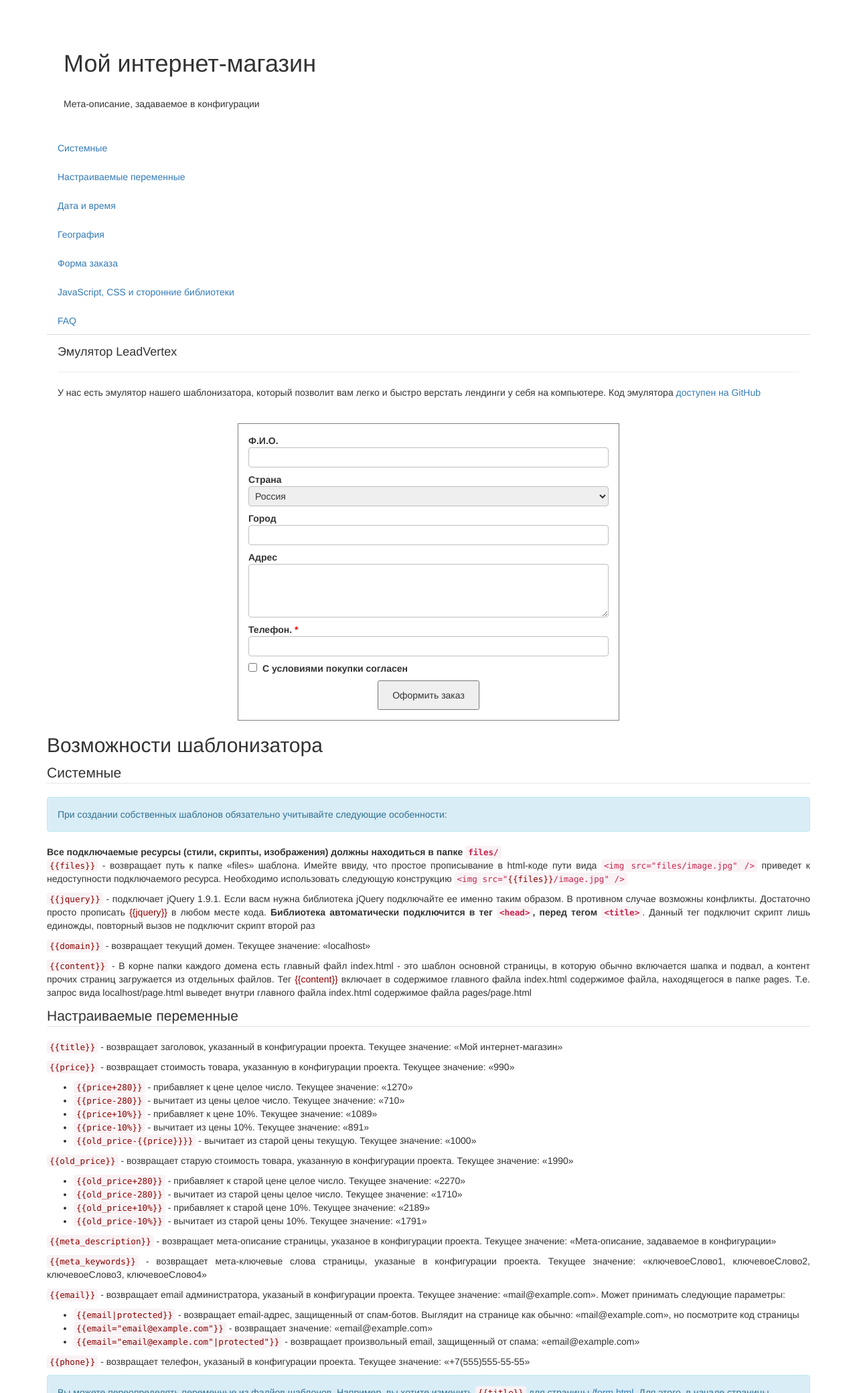
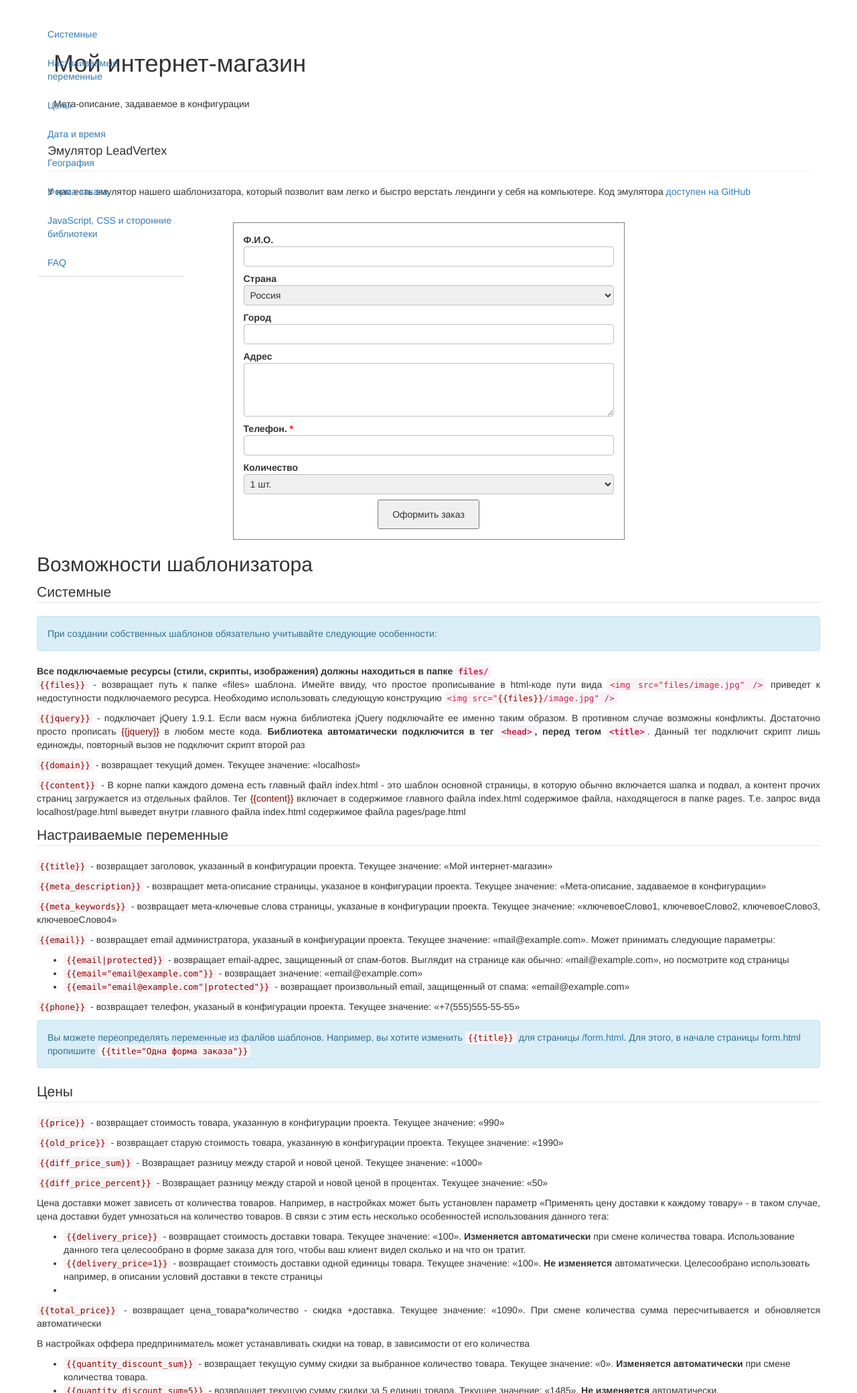
Before and after one commit to tomem2014/leadvertex_emulator, a PHP site: page / in a window 1280 px wide. Shown: the top 2080 px of the page at 67% size. Run offline with PHP 8.4, Linux system fonts and the light colour scheme; data that the repository does not hold is empty; some libraries are stand-ins or nearby versions.

Commit message:
Версия 2.3

```diff
--- a/Renderer.php
+++ b/Renderer.php
@@ -8,8 +8,10 @@ class Renderer {
   protected $scripts = array();
 
   private $_html;
+  private $_price;
+  private $_oldPrice;
 
-  const VERSION = 2.22;
+  const VERSION = 2.3;
 
   function __construct($data = array(), $fields = array(), $form = array(), $buttonText = 'Оформить заказ')
   {
@@ -150,6 +152,20 @@ class Renderer {
       'title' => 'Мой интернет-магазин',
       'old_price' => 1990,
       'price' => 990,
+      'delivery_price' => 100,
+      'delivery_for_each' => true,
+      'quantity' => 1,
+      // Количество товара => array('discount' => скидка_в_процентах, 'round'=>bool_округлять)
+      'discount' => array(
+        2 => array(
+          'discount' => 20,
+          'round' => true,
+        ),
+        3 => array(
+          'discount' => 30,
+          'round' => true,
+        ),
+      ),
       'meta_keywords' => 'ключевоеСлово1, ключевоеСлово2, ключевоеСлово3, ключевоеСлово4',
       'meta_description' => 'Мета-описание, задаваемое в конфигурации',
     );
@@ -159,7 +175,8 @@ class Renderer {
       'year' => date('Y'),
     );
     $this->data = array_merge($data_default, $data, $data_system);
-
+    $this->_oldPrice = $this->data['old_price'];
+    $this->_price = $this->data['price'];
     $this->fields = empty($fields) ? array_keys($this->form) : $fields;
 
     $this->buttonText = $buttonText;
@@ -198,7 +215,7 @@ class Renderer {
       $html.='<div class="lv-row lv-row-'.$field.' '.($type == 'checkbox' ? 'lv-row-checkbox' : 'lv-row-input').$errorClass.'" data-name="'.$field.'" data-required="'.(int)$required.'">';
       if ($type == 'checkbox') {
         $html.='<div class="lv-label">';
-        $html.='<input name="Order['.$field.']" id="lv-form'.$number.'-'.$field.'" value="1" type="checkbox" data-required="'.(int)$required.'">';
+        $html.='<input name="Order['.$field.']" id="lv-form'.$number.'-'.$field.'" value="1" type="checkbox" class="lv-input-'.$field.'" data-required="'.(int)$required.'">';
         $html.='<label for="lv-form'.$number.'-'.$field.'">С условиями покупки согласен</label>';
         $html.='</div>';
       }
@@ -207,7 +224,7 @@ class Renderer {
         $html.='<div class="lv-field">';
 
         if ($type == 'dropdown') {
-          $html.='<select data-label="'.$name.'" name="Order['.$field.']" id="lv-form'.$number.'-'.$field.'" data-required="'.(int)$required.'">';
+          $html.='<select data-label="'.$name.'" name="Order['.$field.']" id="lv-form'.$number.'-'.$field.'" class="lv-input-'.$field.'" data-required="'.(int)$required.'">';
           $items = explode(',',$pattern);
           foreach ($items as $item) {
             $item = trim($item);
@@ -216,8 +233,8 @@ class Renderer {
           }
           $html.='</select>';
         }
-        elseif ($type == 'string') $html.='<input data-label="'.$name.'" name="Order['.$field.']" id="lv-form'.$number.'-'.$field.'" type="text" maxlength="255" data-required="'.(int)$required.'"/>';
-        elseif ($type == 'text') $html.='<textarea data-label="'.$name.'" name="Order['.$field.']" id="lv-form'.$number.'-'.$field.'" data-required="'.(int)$required.'"></textarea>';
+        elseif ($type == 'string') $html.='<input data-label="'.$name.'" name="Order['.$field.']" id="lv-form'.$number.'-'.$field.'" class="lv-input-'.$field.'" type="text" maxlength="255" data-required="'.(int)$required.'"/>';
+        elseif ($type == 'text') $html.='<textarea data-label="'.$name.'" name="Order['.$field.']" id="lv-form'.$number.'-'.$field.'" class="lv-input-'.$field.'" data-required="'.(int)$required.'"></textarea>';
 
         $html.='</div>';
       }
@@ -247,6 +264,21 @@ class Renderer {
     );
     return $mArray[$month];
   }
+  private function calcDiscount($quantity = null)
+  {
+    $discount = $this->data['discount'];
+    ksort($discount);
+    if (empty($discount)) $discount = [['discount' => 0, 'round' => false]];
+    if ($quantity === null) return $discount;
+    if (isset($discount[$quantity])) return $discount[$quantity];
+    else {
+      $keys = array_keys($discount);
+      if (empty($keys)) return ['discount' => 0, 'round' => false];
+      foreach ($keys as $value) if ($quantity >= $value) $index = $value; else break;
+      if (isset($index)) return $discount[$index];
+      else return ['discount' => 0, 'round' => false];
+    }
+  }
 
   private function tagJquery()
   {
@@ -265,7 +297,40 @@ class Renderer {
             if ($matches[1] == '-') $price = $price - $sum;
             else $price = $price + $sum;
           }
+          if ($tag == 'total_price') $price = '<span class="lv-total-price">'.$price.'</span>';
           $this->_html = str_ireplace($matches[0], $price, $this->_html);
+        }
+      }
+  }
+  private function tagDeliveryPrice()
+  {
+    if (preg_match_all('~(?:\{\{delivery_price(?:=(\d+))?\}\})~ui', $this->_html, $matches_all, PREG_SET_ORDER) > 0) {
+        foreach ($matches_all as $matches) {
+          $isSetQuantity = isset($matches[1]) && !empty($matches[1]);
+          $price = $isSetQuantity ? ($this->data['delivery_for_each'] ? $this->data['delivery_price']*$matches[1] : $this->data['delivery_price']) : $this->data['delivery_price'];
+          if ($isSetQuantity) $replace = $price;
+          else $replace = '<span class="lv-delivery-price">'.$price.'</span>';
+          $this->_html = str_ireplace($matches[0], $replace, $this->_html);
+        }
+      }
+  }
+  private function tagDiffPrice()
+  {
+    $diff = $this->_oldPrice-$this->_price;
+    $this->_html = str_ireplace('{{diff_price_sum}}',$diff,$this->_html);
+    $this->_html = str_ireplace('{{diff_price_percent}}',round(100-$this->_price/($this->_oldPrice/100)),$this->_html);
+  }
+  private function tagQuantityDiscount(){
+    if (preg_match_all('~(?:\{\{quantity_discount_(sum|percent)(?:=(\d+))?\}\})~ui', $this->_html, $matches_all, PREG_SET_ORDER) > 0) {
+        foreach ($matches_all as $matches) {
+          $matches[1] = strtolower($matches[1]);
+          $isSetQuantity = isset($matches[2]) && !empty($matches[2]);
+          $quantity = $isSetQuantity ? (int)$matches[2] : $this->data['quantity'];
+          $discount = $this->calcDiscount($quantity)['discount'];
+          if ($matches[1] == 'sum') $discount = round($this->_price*$quantity/100*$discount);
+          if ($isSetQuantity) $replace = $discount;
+          else $replace = '<span class="lv-quantity-discount-'.$matches[1].'">'.$discount.'</span>';
+          $this->_html = str_ireplace($matches[0], $replace, $this->_html);
         }
       }
   }
@@ -314,6 +379,20 @@ class Renderer {
       $this->registerFile('/assets/placeholders.min.js');
       $this->registerFile('/assets/formHelper.js');
       $this->registerFile('/assets/form.css');
+    }
+    if (!isset($this->scripts['JS-CDATA'])) {
+      $script = '<script type="text/javascript">'."\n";
+      $script.= 'if (!window.leadvertex.selling) window.leadvertex.selling = {};'."\n";
+      $script.= 'window.leadvertex.selling.discount = '.json_encode($this->calcDiscount()).';'."\n";
+      $script.= 'if (!window.leadvertex.selling.delivery) window.leadvertex.selling.delivery = {};'."\n";
+      $script.= 'window.leadvertex.selling.delivery.price = '.$this->data['delivery_price'].";\n";
+      $script.= 'window.leadvertex.selling.delivery.for_Each = '.$this->data['delivery_for_each'].";\n";
+      $script.= 'if (!window.leadvertex.selling.price) window.leadvertex.selling.price = {};'."\n";
+      $script.= 'window.leadvertex.selling.price.price = '.$this->data['price'].";\n";
+      $script.= 'window.leadvertex.selling.price.old = '.$this->data['old_price'].";\n";
+      $script.= '</script>'."\n";
+      if (preg_match('~<body[^>]*>~',$this->_html,$matches)) $this->_html = str_replace($matches[0],$matches[0].$script,$this->_html);
+      $this->scripts['JS-CDATA'] = 'JS-CDATA';
     }
   }
   private function tagGeo()
@@ -382,6 +461,10 @@ class Renderer {
     $this->tagCountdownJs();
     $this->tagPrice('price',$this->data['price']);
     $this->tagPrice('oldPrice|old_price',$this->data['old_price']);
+    $this->tagPrice('total_price',$this->data['price']*$this->data['quantity']);
+    $this->tagDiffPrice();
+    $this->tagDeliveryPrice();
+    $this->tagQuantityDiscount();
     $this->tagFromTo();
     $this->tagOnlyTo();
     $this->tagGeo();
@@ -392,7 +475,7 @@ class Renderer {
     $this->tagForm();
     $this->tagUserVars($this->data);
 
-    foreach ($this->data as $key => $value) if (gettype($value) != 'object') $this->_html = str_ireplace('{{' . $key . '}}', $value, $this->_html);
+    foreach ($this->data as $key => $value) if (!in_array(gettype($value),['object','array'])) $this->_html = str_ireplace('{{' . $key . '}}', $value, $this->_html);
     echo $this->_html;
   }
 }
--- a/assets/formHelper.js
+++ b/assets/formHelper.js
@@ -1,4 +1,9 @@
 if (!window.leadvertex) window.leadvertex = {};
+if (!window.leadvertex.selling) window.leadvertex.selling = {};
+if (!window.leadvertex.selling.delivery) window.leadvertex.selling.delivery = {};
+if (!window.leadvertex.selling.discount) window.leadvertex.selling.discount = {};
+if (!window.leadvertex.selling.price) window.leadvertex.selling.price = {};
+
 window.leadvertex.form = {};
 
 window.leadvertex.form.label = function(field,name,form){
@@ -84,6 +89,50 @@ $(document).ready(function(){
         else field = 'div.lv-row-'+field;
         var $element = $('#lv-form'+form+' '+field);
         if (position == 'before') $element.before($(e));
-        else $element.after($(e));
+        if (position == 'after') $element.after($(e));
     });
+
+    var $quantity = $('.lv-input-quantity');
+    $quantity.change(function(){
+        var quantity = parseInt($(this).val());
+        var deliveryObject = window.leadvertex.selling.delivery;
+        var discountObject = window.leadvertex.selling.discount;
+
+        // Доставка
+        var deliveryPrice = parseInt(deliveryObject['price']);
+        var delivery;
+        if (deliveryObject['for_Each']) {
+            delivery = deliveryPrice * quantity;
+            $('.lv-delivery-price').text(delivery);
+        } else delivery = deliveryPrice;
+
+        //Итого
+        var price = parseInt(window.leadvertex.selling.price['price']);
+        var discountPercent = 0;
+        var discountRound = true;
+        if (discountObject[quantity]) {
+            discountPercent = discountObject[quantity]['discount'];
+            discountRound = discountObject[quantity]['round'];
+        } else {
+            var index = -1;
+            for (var i in discountObject) if (quantity>=i) {
+                index = i;
+            } else break;
+            if (index == -1) {
+                discountPercent = 0;
+                discountRound = true;
+            } else {
+                discountPercent = discountObject[index]['discount'];
+                discountRound = discountObject[index]['round'];
+            }
+        }
+        var newPrice = parseFloat((price * quantity / 100) * (100-discountPercent)).toFixed(2);
+        var discountSum = price*quantity-newPrice;
+        price = newPrice;
+        if (discountRound) price = Math.round(price);
+        $('.lv-quantity-discount-sum').text(parseInt(discountSum));
+        $('.lv-quantity-discount-percent').text(parseInt(discountPercent));
+        $('.lv-total-price').text(parseInt(delivery)+parseFloat(price));
+    });
+    $quantity.change();
 });
--- a/config.php
+++ b/config.php
@@ -4,6 +4,20 @@ $config = array(
   'title' => 'Мой интернет-магазин',
   'old_price' => 1990,
   'price' => 990,
+  'delivery_price' => 100,
+  'delivery_for_each' => true,
+  'quantity' => 1,
+  // Количество товара => array('discount' => скидка_в_процентах, 'round'=>bool_округлять)
+  'discount' => array(
+    2 => array(
+      'discount' => 20,
+      'round' => true,
+    ),
+    3 => array(
+      'discount' => 30,
+      'round' => true,
+    ),
+  ),
   'phone' => '+7(555)555-55-55',
   'email' => 'mail@example.com',
   'meta_keywords' => 'ключевоеСлово1, ключевоеСлово2, ключевоеСлово3, ключевоеСлово4',
@@ -159,4 +173,4 @@ $form = array(
 $buttonText = 'Оформить заказ';
 
 //Какие поля и в каком порядке будут отображены на форме
-$fields = array('fio','country','city','address','phone','checkboxPersonalData');
+$fields = array('fio','country','city','address','phone','quantity');
--- a/template/files/style.css
+++ b/template/files/style.css
@@ -24,7 +24,12 @@ span.special:after {
 }
 
 #navbar-left {
-    position: relative
+    position: relative;
+}
+
+#navbar-left>ul {
+    width: 220px;
+    position: fixed;
 }
 
 .lv-order-form {
--- a/template/index.html
+++ b/template/index.html
@@ -6,7 +6,6 @@
     <meta name="description" content="{{meta_description}}">
     <meta name="keywords" content="{{meta_keywords}}">
     <link rel="stylesheet" href="//yandex.st/bootstrap/2.3.2/css/bootstrap.min.css"/>
-    <link rel="stylesheet" href="//yandex.st/bootstrap/2.3.2/css/bootstrap-responsive.min.css"/>
     <link rel="stylesheet" href="//yandex.st/highlightjs/8.0/styles/github.min.css">
     <link rel="stylesheet" href="{{files}}/style.css"/>
     <title>{{page}} - {{title}}</title>
@@ -18,18 +17,12 @@
 </head>
 <body>
 <div class="container">
-
-    <div class="hero-unit">
-        <h1>{{title}}</h1><br>
-
-        <p>{{meta_description}}</p>
-    </div>
-
-    <div class="row-fluid">
+    <div class="row">
         <div class="span3" id="navbar-left">
             <ul class="nav nav-tabs nav-stacked">
                 <li><a href="/index.html#system">Системные</a></li>
                 <li><a href="/index.html#variables">Настраиваемые переменные</a></li>
+                <li><a href="/index.html#prices">Цены</a></li>
                 <li><a href="/index.html#datetime">Дата и время</a></li>
                 <li><a href="/index.html#geo">География</a></li>
                 <li><a href="/index.html#forms">Форма заказа</a></li>
@@ -37,7 +30,14 @@
                 <li><a href="/index.html#faq">FAQ</a></li>
             </ul>
         </div>
-        <div class="span9">{{content}}</div>
+        <div class="span9">
+            <div class="hero-unit">
+                <h1>{{title}}</h1><br>
+
+                <p>{{meta_description}}</p>
+            </div>
+            {{content}}
+        </div>
     </div>
 
     <hr>
--- a/template/pages/index.html
+++ b/template/pages/index.html
@@ -1,5 +1,5 @@
 {{page="Главная страница"}}
-<div class="span12">
+<div>
 
 <div class="alert">
     <h4>Эмулятор LeadVertex</h4>
@@ -55,47 +55,6 @@
     </p>
 
     <p>
-        <code><span class="special">price</span></code> - возвращает стоимость товара, указанную в конфигурации проекта.
-        Текущее значение: «{{price}}»
-    <ul>
-        <li><code><span class="special">price+280</span></code> - прибавляет к цене целое число. Текущее значение:
-            «{{price+280}}»
-        </li>
-        <li><code><span class="special">price-280</span></code> - вычитает из цены целое число. Текущее значение:
-            «{{price-280}}»
-        </li>
-        <li><code><span class="special">price+10%</span></code> - прибавляет к цене 10%. Текущее значение:
-            «{{price+10%}}»
-        </li>
-        <li><code><span class="special">price-10%</span></code> - вычитает из цены 10%. Текущее значение:
-            «{{price-10%}}»
-        </li>
-        <li><code><span class="special">old_price-<span class="special">price</span></span></code> - вычитает из старой цены текущую. Текущее значение:
-            «{{old_price-{{price}}}}»
-        </li>
-    </ul>
-    </p>
-
-    <p>
-        <code><span class="special">old_price</span></code> - возвращает старую стоимость товара, указанную в
-        конфигурации проекта. Текущее значение: «{{old_price}}»
-    <ul>
-        <li><code><span class="special">old_price+280</span></code> - прибавляет к старой цене целое число. Текущее
-            значение: «{{old_price+280}}»
-        </li>
-        <li><code><span class="special">old_price-280</span></code> - вычитает из старой цены целое число. Текущее
-            значение: «{{old_price-280}}»
-        </li>
-        <li><code><span class="special">old_price+10%</span></code> - прибавляет к старой цене 10%. Текущее значение:
-            «{{old_price+10%}}»
-        </li>
-        <li><code><span class="special">old_price-10%</span></code> - вычитает из старой цены 10%. Текущее значение:
-            «{{old_price-10%}}»
-        </li>
-    </ul>
-    </p>
-
-    <p>
         <code><span class="special">meta_description</span></code> - возвращает мета-описание страницы, указаное в
         конфигурации проекта.
         Текущее значение: «{{meta_description}}»
@@ -137,6 +96,71 @@
         пропишите <code><span class="special">title="Одна форма заказа"</span></code>
     </div>
 </fieldset>
+<fieldset id="prices">
+    <legend>Цены</legend>
+    <p>
+        <code><span class="special">price</span></code> - возвращает стоимость товара, указанную в конфигурации проекта.
+        Текущее значение: «{{price}}»
+    </p>
+    <p>
+        <code><span class="special">old_price</span></code> - возвращает старую стоимость товара, указанную в
+        конфигурации проекта. Текущее значение: «{{old_price}}»
+    </p>
+    <p>
+        <code><span class="special">diff_price_sum</span></code> - Возвращает разницу между старой и новой ценой.
+        Текущее значение: «{{diff_price_sum}}»
+    </p>
+    <p>
+        <code><span class="special">diff_price_percent</span></code> - Возвращает разницу между старой и новой ценой в процентах.
+        Текущее значение: «{{diff_price_percent}}»
+    </p>
+
+    <!--Цена доставки-->
+    <p id="delivery_price">
+        Цена доставки может зависеть от количества товаров. Например, в настройках может быть установлен  параметр
+        «Применять цену доставки к каждому товару» - в таком случае, цена доставки будет умнозаться на количество товаров.
+        В связи с этим есть несколько особенностей использования данного тега:
+    </p>
+    <ul>
+        <li>
+            <code><span class="special">delivery_price</span></code> - возвращает стоимость доставки товара. Текущее значение: «{{delivery_price}}».
+            <b>Изменяется автоматически</b> при смене количества товара. Использование данного тега целесообрано в форме заказа для того,
+            чтобы ваш клиент видел сколько и на что он тратит.
+        </li>
+        <li>
+            <code><span class="special">delivery_price=1</span></code> - возвращает стоимость доставки одной единицы товара.
+            Текущее значение: «{{delivery_price=1}}». <b>Не изменяется</b> автоматически. Целесообрано использовать например, в
+            описании условий доставки в тексте страницы
+        </li>
+        <li></li>
+    </ul>
+
+
+    <p id="total_price">
+        <code><span class="special">total_price</span></code> - возвращает цена_товара*количество - скидка +доставка.
+        Текущее значение: «{{total_price}}». При смене количества сумма пересчитывается и обновляется автоматически
+    </p>
+
+    <!--Количественные скидки-->
+    <p>
+        В настройках оффера предприниматель может устанавливать скидки на товар, в зависимости от его количества
+    </p>
+    <ul>
+        <li><code><span class="special">quantity_discount_sum</span></code> - возвращает текущую сумму скидки за выбранное количество товара.
+            Текущее значение: «{{quantity_discount_sum}}». <b>Изменяется автоматически</b> при смене количества товара.
+        </li>
+        <li><code><span class="special">quantity_discount_sum=5</span></code> - возвращает текущую сумму скидки за 5 единиц товара.
+            Текущее значение: «{{quantity_discount_sum=5}}». <b>Не изменяется</b> автоматически.
+        </li>
+        <li><code><span class="special">quantity_discount_percent</span></code> - возвращает текущую сумму скидки в процентах за выбранное количество товара.
+            Текущее значение: «{{quantity_discount_percent}}». <b>Изменяется автоматически</b> при смене количества товара.
+        </li>
+        <li><code><span class="special">quantity_discount_percent=5</span></code> - возвращает текущую сумму скидки в процентах за 5 единиц товара.
+            Текущее значение: «{{quantity_discount_percent=5}}». <b>Не изменяется</b> автоматически.
+        </li>
+    </ul>
+</fieldset>
+
 <fieldset id="datetime">
     <legend>Дата и время</legend>
     <p>
@@ -187,7 +211,27 @@
 </fieldset>
 <fieldset id="forms">
     <legend>Форма заказа</legend>
-    {{form2}}
+    <div class="row-fluid">
+        <div class="span6">
+            <script>window.leadvertex.form.placeholderOnly(2);</script>
+            <style>#lv-form2 {width: auto;}</style>
+            {{form2}}
+        </div>
+        <div class="span6">
+            <br/>
+            <ul>
+                <li>Цена:</b> {{price}} руб</li>
+                <li>Скидка:</b> {{quantity_discount_percent}}%</li>
+                <li>Скидка при заказе 5 шт:</b> {{quantity_discount_percent=5}}%</li>
+                <li>Вы экономите:</b> {{quantity_discount_sum}} руб</li>
+                <li>При заказе 5 шт вы экономите:</b> {{quantity_discount_sum=5}} руб</li>
+                <li>Доставка:</b> {{delivery_price}} руб</li>
+                <li>Доставка 5 шт:</b> {{delivery_price=5}} руб</li>
+                <li>Итого (+ доставка и НДС):</b> {{total_price}} руб</li>
+            </ul>
+        </div>
+    </div>
+    <br/>
     <div class="alert alert-info">
         На одной странице возможно размещать не более девяти форм заказа используя
         <code><span class="special">form</span></code>, <code><span class="special">form2</span></code>,
@@ -204,8 +248,7 @@
     <p>
         Подключать сторонние, популярные библиотек типа bootstrap и moderniz мы рекомендуем с
         <a href="http://api.yandex.ru/jslibs/">Яндекс CDN</a> - такой подход поможет вам обеспечить более высокую
-        скорость
-        загрузки страниц, что повысит вашу конверсию и снизит нагрузку на наши сервера
+        скорость загрузки страниц, что повысит вашу конверсию и снизит нагрузку на наши сервера
     </p>
     <hr/>
     <div class="alert alert-info">
--- a/template/pages/success.html
+++ b/template/pages/success.html
@@ -1,5 +1,5 @@
 {{page="Заказ оформлен"}}
-<div class="span12">
+<div>
     <h1>{{page}}</h1>
 
     <p>В ближайшее время мы свяжемся с вами для подтверждения заказа</p>
```
Also changed, not shown: template/pages/form.html (+9 -7 lines).
